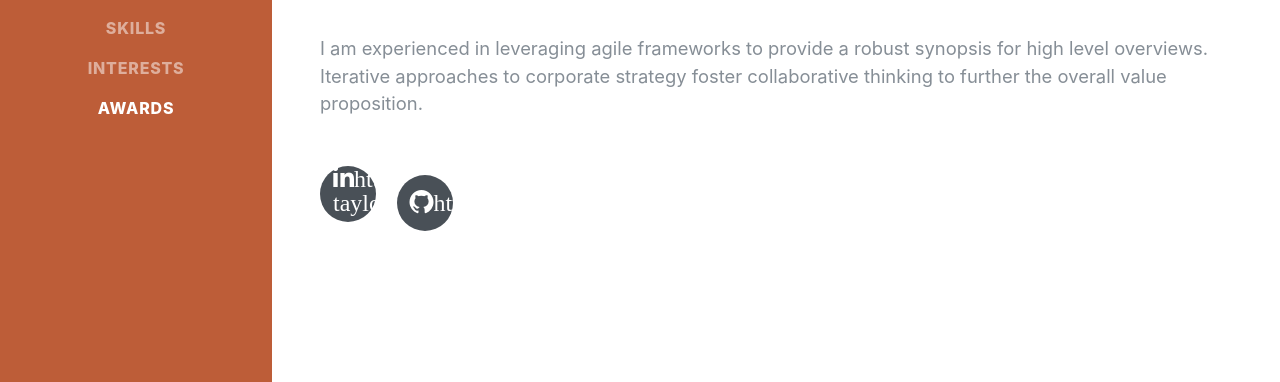
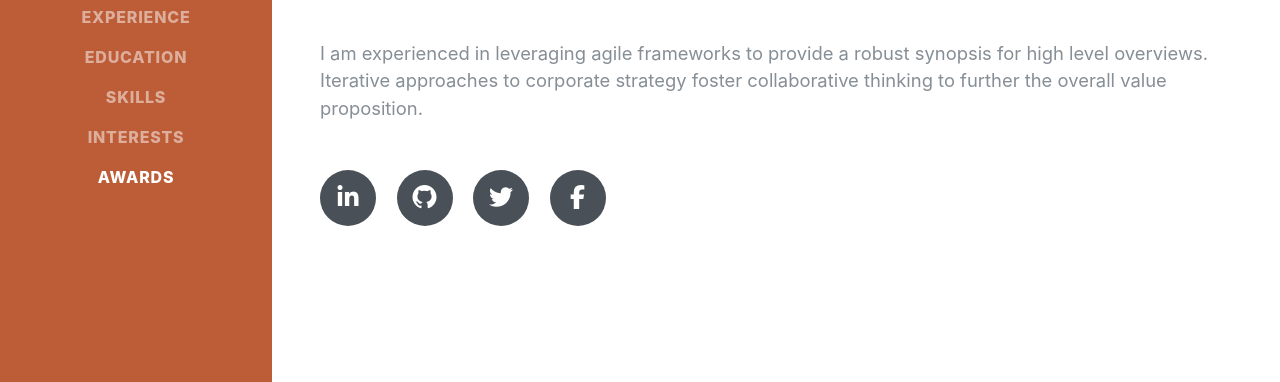
Before and after one commit to MTaylor124/MTaylor124.github.io, a website: page index.html in a window 1280 px wide. Shown: the part 415-797 px from the top of the page. Drawn offline with nearby package versions, Linux system fonts and the light colour scheme; files that its build step writes are made by us from their sources; a web font is replaced by a local one.

Commit message:
Reset the page

```diff
--- a/index.html
+++ b/index.html
@@ -8,7 +8,7 @@
   <meta name="description" content="">
   <meta name="author" content="">
 
-  <title>matt resume</title>
+  <title>Resume - Start Bootstrap Theme</title>
 
   <!-- Bootstrap core CSS -->
   <link href="vendor/bootstrap/css/bootstrap.min.css" rel="stylesheet">
@@ -27,7 +27,7 @@
 
   <nav class="navbar navbar-expand-lg navbar-dark bg-primary fixed-top" id="sideNav">
     <a class="navbar-brand js-scroll-trigger" href="#page-top">
-      <span class="d-block d-lg-none">Matthew Taylor</span>
+      <span class="d-block d-lg-none">Clarence Taylor</span>
       <span class="d-none d-lg-block">
         <img class="img-fluid img-profile rounded-circle mx-auto mb-2" src="img/profile.jpg" alt="">
       </span>
@@ -72,17 +72,17 @@
         <p class="lead mb-5">I am experienced in leveraging agile frameworks to provide a robust synopsis for high level overviews. Iterative approaches to corporate strategy foster collaborative thinking to further the overall value proposition.</p>
         <div class="social-icons">
           <a href="#">
-            <i class="fab fa-linkedin-in">https://www.linkedin.com/in/matt-taylor525/</i>
+            <i class="fab fa-linkedin-in"></i>
           </a>
           <a href="#">
-            <i class="fab fa-github">https://github.com/MTaylor124</i>
+            <i class="fab fa-github"></i>
           </a>
-          <!-- <a href="#">
+          <a href="#">
             <i class="fab fa-twitter"></i>
           </a>
           <a href="#">
-            <i class="fab fa-facebook-f"></i> -->
-          <!-- </a> -->
+            <i class="fab fa-facebook-f"></i>
+          </a>
         </div>
       </div>
     </section>
```
Also changed, not shown: img/profile.jpg (added).
